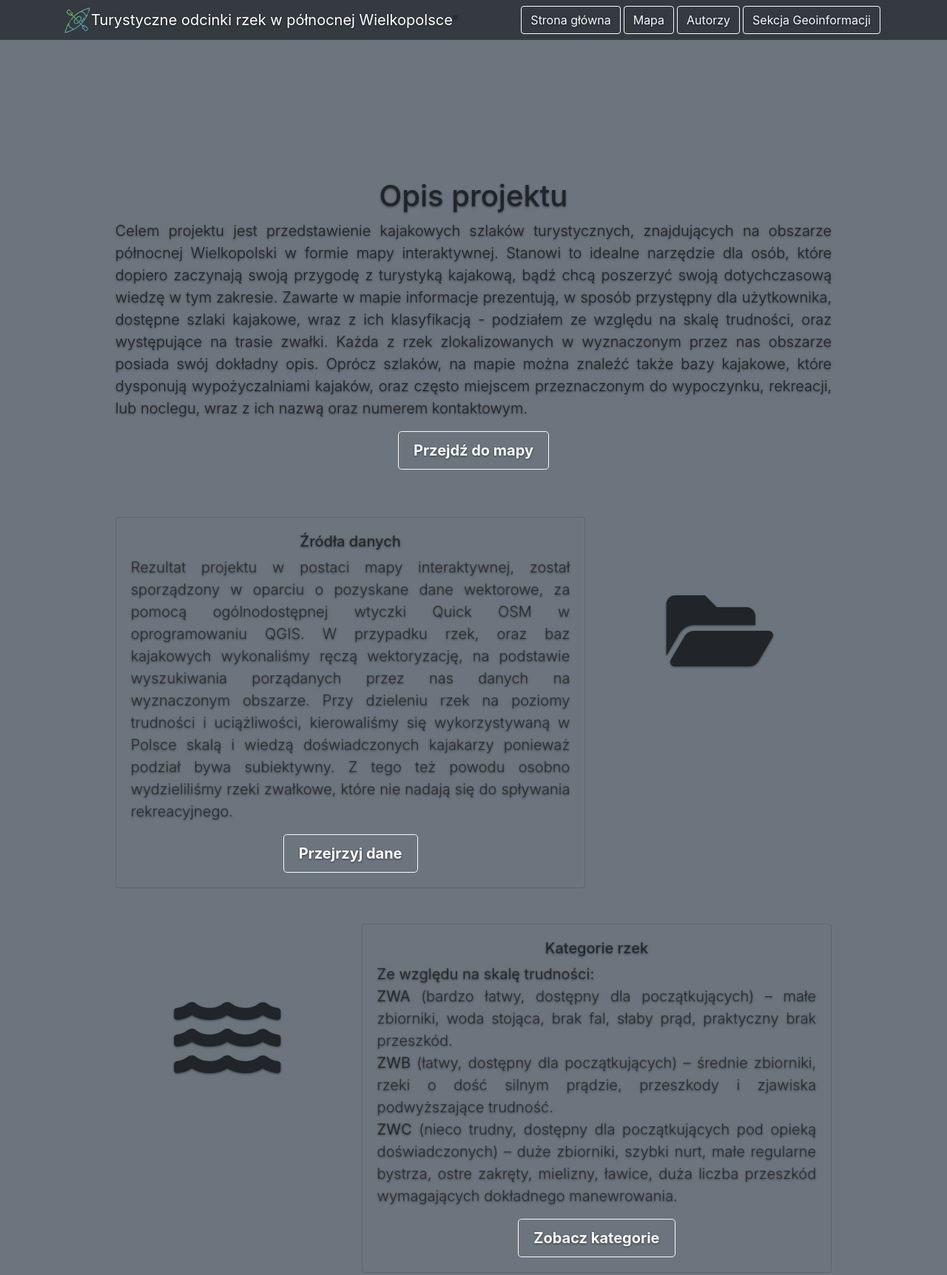
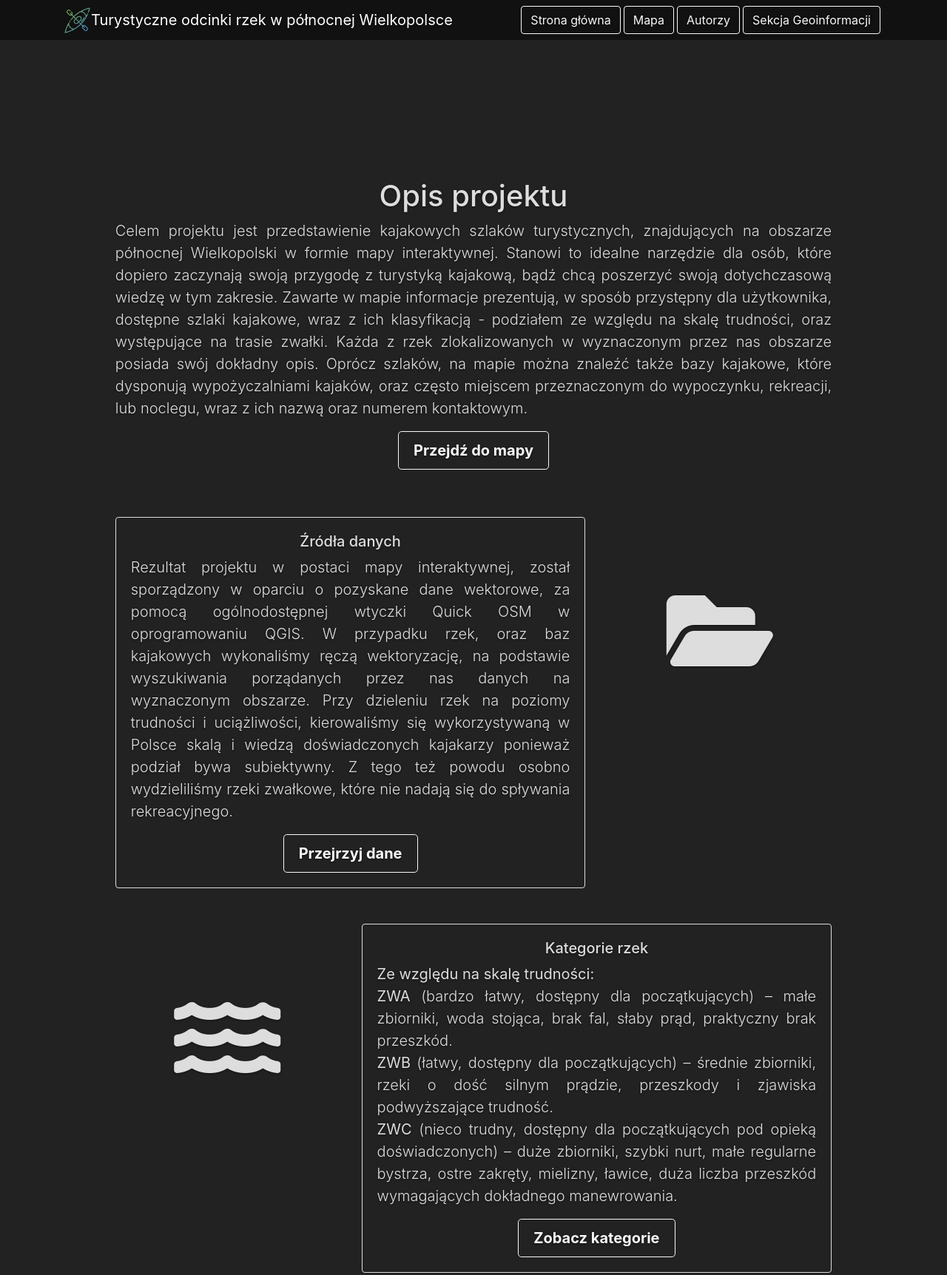
Before and after one commit to sekcja-geoinformacji-uam/turystyczne-rzeki-wlkp, a plain HTML site: page index.html in a window 1280 px wide. Shown: the top 1724 px of the page at 74% size. Drawn offline with nearby package versions, Linux system fonts and the light colour scheme.

Commit message:
kompletna zmiana wyglądu strony xd

```diff
--- a/index.html
+++ b/index.html
@@ -12,9 +12,9 @@
     <script src="https://cdn.jsdelivr.net/npm/bootstrap@5.2.0/dist/js/bootstrap.min.js" integrity="sha384-ODmDIVzN+pFdexxHEHFBQH3/9/vQ9uori45z4JjnFsRydbmQbmL5t1tQ0culUzyK" crossorigin="anonymous"></script>
 
   </head>
-  <body class="bg-secondary">
+  <body class="" style="background-color: #222222;">
    <div class="cover-container d-flex w-100 h-100 p-3 mx-auto flex-column">
-        <nav class="navbar fixed-top navbar-expand-lg navbar-dark bg-dark">
+        <nav class="navbar fixed-top navbar-expand-lg navbar-dark " style="background-color: #111111;">
             <div class="container-md">
                 <a class="navbar-brand" style="display:contents" href="#">
                     <img src="images/kayak_1.png" alt="" width="37" height="37" class="d-none d-md-inline">
@@ -31,7 +31,7 @@
                     <span class="navbar-toggler-icon"></span>
 
                </button>
-              </div>"
+              </div>
                <div class="collapse navbar-collapse" id="navbarSupportedContent">
                   <ul class="navbar-nav ml-auto mb-2 mb-lg-0">
                      <li class="button">
@@ -54,8 +54,8 @@
       <div class="container" >
         <div class="row">
           <div class="col-sm">
-            <h1 class="cover-heading" >Opis projektu</h1>
-            <p class="lead">Celem projektu jest przedstawienie kajakowych szlaków turystycznych, znajdujących na obszarze północnej Wielkopolski w formie mapy interaktywnej. Stanowi to idealne narzędzie dla osób, które dopiero zaczynają swoją przygodę z turystyką kajakową, bądź chcą poszerzyć swoją dotychczasową wiedzę w tym zakresie. Zawarte w mapie informacje prezentują, w sposób przystępny dla użytkownika, dostępne szlaki kajakowe, wraz z ich klasyfikacją - podziałem ze względu na skalę trudności, oraz występujące na trasie zwałki. Każda z rzek zlokalizowanych w wyznaczonym przez nas obszarze posiada swój dokładny opis. Oprócz szlaków, na mapie można znaleźć także bazy kajakowe, które dysponują  wypożyczalniami  kajaków, oraz często miejscem przeznaczonym do wypoczynku, rekreacji, lub noclegu, wraz z ich nazwą oraz numerem kontaktowym.</p>
+            <h1 class="cover-heading napis " >Opis projektu</h1>
+            <p class="lead napis">Celem projektu jest przedstawienie kajakowych szlaków turystycznych, znajdujących na obszarze północnej Wielkopolski w formie mapy interaktywnej. Stanowi to idealne narzędzie dla osób, które dopiero zaczynają swoją przygodę z turystyką kajakową, bądź chcą poszerzyć swoją dotychczasową wiedzę w tym zakresie. Zawarte w mapie informacje prezentują, w sposób przystępny dla użytkownika, dostępne szlaki kajakowe, wraz z ich klasyfikacją - podziałem ze względu na skalę trudności, oraz występujące na trasie zwałki. Każda z rzek zlokalizowanych w wyznaczonym przez nas obszarze posiada swój dokładny opis. Oprócz szlaków, na mapie można znaleźć także bazy kajakowe, które dysponują  wypożyczalniami  kajaków, oraz często miejscem przeznaczonym do wypoczynku, rekreacji, lub noclegu, wraz z ich nazwą oraz numerem kontaktowym.</p>
             <p class="button">
               <a href="map.html" class="btn btn-outline-light btn-lg">Przejdź do mapy</a>
             </p>
@@ -63,9 +63,9 @@
         </div>
         <div class="row mt-5">
          <div class="col-md-8">
-          <div class="card text-black-50 bg-secondary">
+          <div class="card napis"style="background-color: #222222; border-color:#dddddd">
             <div class="card-body">
-              <h5 class="cover-heading">Źródła danych</h5>
+              <h5 class="cover-heading" >Źródła danych</h5>
               <p class="lead">Rezultat projektu w postaci mapy interaktywnej, został sporządzony w oparciu o pozyskane dane wektorowe, za pomocą ogólnodostępnej wtyczki Quick OSM w oprogramowaniu QGIS. W przypadku rzek, oraz baz kajakowych wykonaliśmy ręczą wektoryzację, na podstawie wyszukiwania porządanych przez nas danych na wyznaczonym obszarze. Przy dzieleniu rzek na poziomy trudności i uciążliwości, kierowaliśmy się wykorzystywaną w Polsce skalą i wiedzą doświadczonych kajakarzy ponieważ podział bywa subiektywny. Z tego też powodu osobno wydzieliliśmy rzeki zwałkowe, które nie nadają się do spływania rekreacyjnego.</p>
               <a href="map.html" class="btn btn-outline-light btn-lg">Przejrzyj dane</a>
             </div>
@@ -84,7 +84,7 @@
             </div>
           </div>
           <div class="col-md-8">
-           <div class="card text-black-50 bg-secondary">
+           <div class="card napis" style="background-color: #222222; border-color:#dddddd">
              <div class="card-body">
                <h5 class="cover-heading">Kategorie rzek</h5>
                <p class="lead"><strong>Ze względu na skalę trudności:</strong> <br>
@@ -101,11 +101,11 @@
     <script src="../assets/dist/js/bootstrap.bundle.min.js"></script>
    </div>
 
-   <div class="container" id="team">
+   <div class="container autorzy " id="team">
     <div class="row">
       <div class="col-md-12 pt-5 pb-2 ourTeam-hedding text-center">
         <h1>Autorzy</h1>
-        <p class="lead">Jesteśmy członkami sekcji geoinformacji, należącej do Studenckiego Koła Naukowego Geografów im. Stanisława Pawłowskiego.
+        <p class="lead ">Jesteśmy członkami sekcji geoinformacji, należącej do Studenckiego Koła Naukowego Geografów im. Stanisława Pawłowskiego.
         </p>
       </div>
     </div>
@@ -141,7 +141,7 @@
           <div class="col-md-12 section1">
             <img src="images/Dawid.jpg">
           </div>
-          <div class="col-md-12 section2 p4-3">
+          <div class="col-md-12 section2 p4-3" >
             <p><strong> DAWID CZAJKOWSKI</strong></p>
             <p class="opis">Jestem studentem geoinformacji II roku.
               Wybrałem te studia ze względu na zamiłowanie do map i szeroko pojętej geografii.
@@ -157,7 +157,7 @@
           </div>
           <div class="col-md-12 section2 pb-4">
             <p><strong>DAGMARA KRAMARCZYK</strong></p>
-            <p class="opis">Jestem studentką II roku geoinformacji.
+            <p class="opis" >Jestem studentką II roku geoinformacji.
               Na co dzień interesuję się szeroko pojętą informatyką oraz sportem - głównie piłką ręczną i lekkoatletyką.
               Należę również do sekcji piłki ręcznej, będącej częścią SWFiS UAM.</p>
           </div>
@@ -167,7 +167,7 @@
   </div>
 
 
-   <footer class="bg-dark text-center text-white">
+   <footer class=" text-center text-white" style="background-color: #1a1a1a ;">
     <div class="container p-4 pb-0">
       <section class="mb-4">
 
@@ -188,9 +188,9 @@
         </a>
       </section>
     </div>
-    <div class="text-center p-3" style="background-color: rgba(0, 0, 0, 0.2);">
+    <div class="text-center p-3" style="background-color: #111111;">
       © 2022 Copyright:
-      <a class="text-white" href="https://sekcjageoinformacji.amu.edu.pl">Sekcja Geoinformacji UAM</a>
+      <a class="text-white"  href="https://sekcjageoinformacji.amu.edu.pl">Sekcja Geoinformacji UAM</a>
     </div>
   </footer>
   </body>
--- a/styles/style1.css
+++ b/styles/style1.css
@@ -25,11 +25,21 @@ body {
 .lead{
     text-align: justify;
     text-indent: 3,5em;
+    color: #dddddd;
+}
+
+.napis{
+color: #dddddd
+}
+
+.autorzy{
+  color:#dddddd ;
 }
 
 .ikonka{
   font-size: 800%!important;
   margin-top: 30%;
+  color:#dddddd
 }
 
 .section2{
@@ -39,4 +49,5 @@ body {
 .opis{
   text-align: justify;
   text-indent: 1em;
+ color: #dddddd;
 }
```
